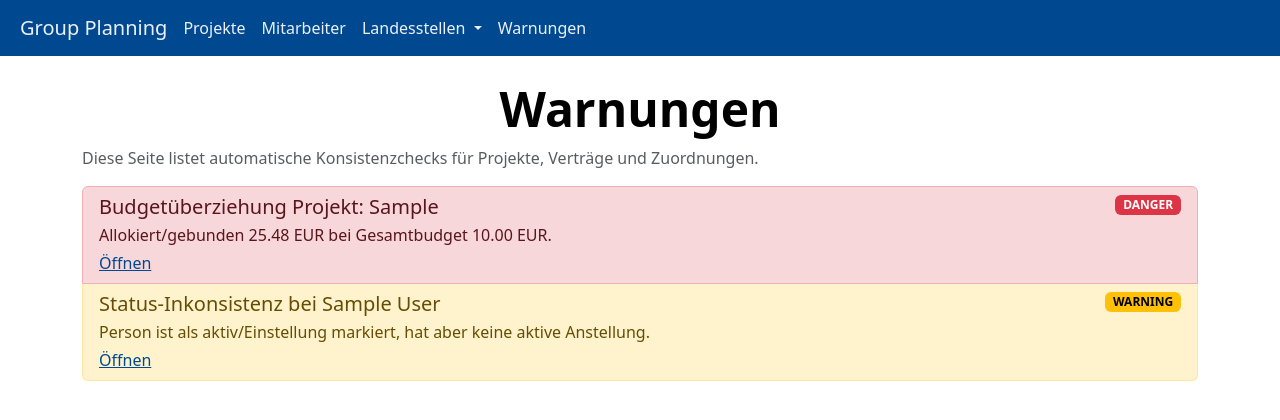
After one commit to wallento/researchgroupplanner, a Django app: page /warnings/ in a window 1280 px wide. The commit adds this page. Shown: the top 420 px of the page. Run offline with Django 5.2, Linux system fonts and the light colour scheme; tables that the repository leaves empty hold one stand-in row (values such as "Sample post"); some libraries are stand-ins or nearby versions.

Commit message:
feature: add project checks

```diff
--- a/controlling/templates/controlling/base.html
+++ b/controlling/templates/controlling/base.html
@@ -76,6 +76,11 @@
                             {% endfor %}
                         </div>
                     </li>
+                    <li class="nav-item">
+                        <a class="nav-link" href="{% url 'warnings' %}">
+                            Warnungen
+                        </a>
+                    </li>
                 </ul>
 
             </div>
--- /dev/null
+++ b/controlling/templates/controlling/warnings.html
@@ -0,0 +1,31 @@
+{% extends "controlling/base.html" %}
+
+{% block title %}Warnungen{% endblock %}
+{% block heading %}Warnungen{% endblock %}
+
+{% block content %}
+<p class="text-muted">Diese Seite listet automatische Konsistenzchecks für Projekte, Verträge und Zuordnungen.</p>
+
+{% if warnings_list %}
+    <div class="list-group mb-4">
+        {% for warning in warnings_list %}
+            <div class="list-group-item list-group-item-{% if warning.severity == 'danger' %}danger{% elif warning.severity == 'warning' %}warning{% elif warning.severity == 'success' %}success{% else %}light{% endif %}">
+                <div class="d-flex justify-content-between align-items-start">
+                    <div>
+                        <h5 class="mb-1">{{ warning.title }}</h5>
+                        <p class="mb-1">{{ warning.detail }}</p>
+                        <a href="{{ warning.link }}">Öffnen</a>
+                    </div>
+                    <span class="badge text-bg-{% if warning.severity == 'danger' %}danger{% elif warning.severity == 'warning' %}warning{% elif warning.severity == 'success' %}success{% else %}secondary{% endif %}">
+                        {{ warning.severity|upper }}
+                    </span>
+                </div>
+            </div>
+        {% endfor %}
+    </div>
+{% else %}
+    <div class="alert alert-success" role="alert">
+        Keine Warnungen gefunden.
+    </div>
+{% endif %}
+{% endblock %}
--- a/controlling/views.py
+++ b/controlling/views.py
@@ -1,13 +1,252 @@
 from decimal import Decimal
 from .utils import render
+from dateutil.relativedelta import relativedelta
 
-from projects.models import Landesstelle, Project
-from staffing.models import Employment, StaffMember
+from projects.models import Landesstelle, Project, StaffBudgetItem
+from staffing.models import Employment, EmploymentSalaries, StaffAssignment, StaffFundingAllocation, StaffMember
 from django.utils import timezone
 from django.db.models import Q
+from django.db.models import Sum
 
 from projects.checks import full_checks as projects_full_checks
+from projects.utils import calculate_salary_for_assignment
 from staffing.checks import full_checks as staffing_full_checks
+
+
+def _month_iter(start_date, end_date):
+    current = start_date.replace(day=1)
+    last = end_date.replace(day=1)
+    while current <= last:
+        yield current
+        current += relativedelta(months=1)
+
+
+def _month_key(date_obj):
+    return date_obj.strftime("%Y-%m")
+
+
+def warnings(request):
+    today = timezone.now().date()
+    warnings_list = []
+
+    # 1) Budget checks on staff budget items.
+    staff_budget_items = StaffBudgetItem.objects.select_related("project")
+    for budget_item in staff_budget_items:
+        projected_sum = Decimal("0.00")
+        for assignment in StaffAssignment.objects.filter(budget_item=budget_item).select_related("employment__staff_member"):
+            projected_sum += calculate_salary_for_assignment(assignment).salary_sum
+
+        if projected_sum > budget_item.amount:
+            warnings_list.append({
+                "severity": "danger",
+                "title": f"Budgetüberziehung Personalbudget: {budget_item.title}",
+                "detail": (
+                    f"Geplante Personalkosten {projected_sum} EUR überschreiten Budget {budget_item.amount} EUR "
+                    f"(Projekt {budget_item.project.acronym})."
+                ),
+                "link": f"/projects/details/{budget_item.project.acronym}/",
+            })
+
+    # 2) Budget checks on total project level.
+    projects = Project.objects.all()
+    for project in projects:
+        staff_sum = Decimal("0.00")
+        for assignment in StaffAssignment.objects.filter(budget_item__project=project):
+            staff_sum += calculate_salary_for_assignment(assignment).salary_sum
+
+        other_sum = project.otherbudgetitem_set.aggregate(total=Sum("otherbudgetitemtransaction__amount"))["total"] or Decimal("0.00")
+        overhead_sum = project.overheadbudgetitem_set.aggregate(total=Sum("amount"))["total"] or Decimal("0.00")
+        total_allocated = staff_sum + other_sum + overhead_sum
+
+        if total_allocated > project.budget_total:
+            warnings_list.append({
+                "severity": "danger",
+                "title": f"Budgetüberziehung Projekt: {project.acronym}",
+                "detail": (
+                    f"Allokiert/gebunden {total_allocated} EUR bei Gesamtbudget {project.budget_total} EUR."
+                ),
+                "link": f"/projects/details/{project.acronym}/",
+            })
+        elif total_allocated < project.budget_total:
+            remaining = project.budget_total - total_allocated
+            warnings_list.append({
+                "severity": "success",
+                "title": f"Restbudget vorhanden: {project.acronym}",
+                "detail": (
+                    f"Aktuell sind noch {remaining} EUR Restbudget verfügbar "
+                    f"(allokiert/gebunden: {total_allocated} EUR von {project.budget_total} EUR)."
+                ),
+                "link": f"/projects/details/{project.acronym}/",
+            })
+
+        if project.staffbudgetitem_set.count() == 0:
+            warnings_list.append({
+                "severity": "warning",
+                "title": f"Projekt ohne Personalbudget: {project.acronym}",
+                "detail": "Es ist kein Personalbudget-Posten hinterlegt.",
+                "link": f"/projects/details/{project.acronym}/",
+            })
+
+        if project.overheadbudgetitem_set.count() == 0:
+            warnings_list.append({
+                "severity": "warning",
+                "title": f"Projekt ohne Overheadposition: {project.acronym}",
+                "detail": "Es ist keine Overhead-Position hinterlegt.",
+                "link": f"/projects/details/{project.acronym}/",
+            })
+
+    # 3) Overlapping salary periods per employment.
+    for employment in Employment.objects.select_related("staff_member"):
+        salaries = list(EmploymentSalaries.objects.filter(employment=employment).order_by("start_date", "end_date"))
+        for i in range(len(salaries) - 1):
+            current = salaries[i]
+            following = salaries[i + 1]
+            if following.start_date <= current.end_date:
+                warnings_list.append({
+                    "severity": "warning",
+                    "title": f"Überlappende Gehaltssätze: {employment.staff_member}",
+                    "detail": (
+                        f"Gehalt {current.start_date} - {current.end_date} überlappt mit "
+                        f"{following.start_date} - {following.end_date}."
+                    ),
+                    "link": f"/staffing/details/{employment.staff_member.id}/",
+                })
+
+    employments = Employment.objects.select_related("staff_member").prefetch_related(
+        "stafffundingallocation_set__budget_item__project",
+        "stafffundingallocation_set__landesstelle",
+    )
+
+    for employment in employments:
+        allocations = list(employment.stafffundingallocation_set.all())
+        expected = Decimal(employment.percentage)
+
+        if not allocations:
+            warnings_list.append({
+                "severity": "warning",
+                "title": f"Keine Zuordnung für {employment.staff_member}",
+                "detail": (
+                    f"Die Anstellung ({employment.start_date} - {employment.end_date}, {employment.percentage}%) "
+                    "hat keine Finanzierungszuordnungen."
+                ),
+                "link": f"/staffing/details/{employment.staff_member.id}/",
+            })
+            continue
+
+        under_months = []
+        over_months = []
+
+        # Compare per month contract percentage vs summed allocations.
+        for month in _month_iter(employment.start_date, employment.end_date):
+            total = Decimal("0.00")
+            for allocation in allocations:
+                alloc_start = allocation.start_date
+                alloc_end = allocation.end_date or employment.end_date
+                if alloc_start.replace(day=1) <= month <= alloc_end.replace(day=1):
+                    total += Decimal(allocation.percentage)
+
+            if total < expected:
+                under_months.append((_month_key(month), total))
+            elif total > expected:
+                over_months.append((_month_key(month), total))
+
+        if under_months:
+            sample = ", ".join(f"{m} ({p}%)" for m, p in under_months[:4])
+            if len(under_months) > 4:
+                sample += ", ..."
+            warnings_list.append({
+                "severity": "warning",
+                "title": f"Unterallokation bei {employment.staff_member}",
+                "detail": (
+                    f"{len(under_months)} Monat(e) liegen unter dem Vertragsanteil von {employment.percentage}%: {sample}"
+                ),
+                "link": f"/staffing/details/{employment.staff_member.id}/",
+            })
+
+        if over_months:
+            sample = ", ".join(f"{m} ({p}%)" for m, p in over_months[:4])
+            if len(over_months) > 4:
+                sample += ", ..."
+            warnings_list.append({
+                "severity": "danger",
+                "title": f"Überallokation bei {employment.staff_member}",
+                "detail": (
+                    f"{len(over_months)} Monat(e) liegen über dem Vertragsanteil von {employment.percentage}%: {sample}"
+                ),
+                "link": f"/staffing/details/{employment.staff_member.id}/",
+            })
+
+        for allocation in allocations:
+            alloc_end = allocation.end_date or employment.end_date
+
+            if allocation.start_date < employment.start_date or alloc_end > employment.end_date:
+                warnings_list.append({
+                    "severity": "warning",
+                    "title": f"Zuordnung außerhalb der Vertragslaufzeit ({employment.staff_member})",
+                    "detail": (
+                        f"Zuordnung {allocation.percentage}% läuft von {allocation.start_date} bis {alloc_end}, "
+                        f"Vertrag aber nur von {employment.start_date} bis {employment.end_date}."
+                    ),
+                    "link": f"/staffing/details/{employment.staff_member.id}/",
+                })
+
+            if allocation.budget_item_id:
+                project = allocation.budget_item.project
+                project_end = project.extension_planning_date or project.end_date
+                if allocation.start_date < project.start_date or alloc_end > project_end:
+                    warnings_list.append({
+                        "severity": "warning",
+                        "title": f"Zuordnung außerhalb Projektlaufzeit ({project.acronym})",
+                        "detail": (
+                            f"Zuordnung {allocation.percentage}% ({allocation.start_date} - {alloc_end}) "
+                            f"liegt außerhalb Projektzeitraum {project.start_date} - {project_end}."
+                        ),
+                        "link": f"/projects/details/{project.acronym}/",
+                    })
+            elif allocation.landesstelle_id:
+                ls = allocation.landesstelle
+                if allocation.start_date < ls.start_date:
+                    warnings_list.append({
+                        "severity": "warning",
+                        "title": f"Zuordnung vor Landesstellen-Start ({ls.title})",
+                        "detail": (
+                            f"Zuordnung startet am {allocation.start_date}, Landesstelle aber erst am {ls.start_date}."
+                        ),
+                        "link": f"/projects/landesstelle/{ls.id}/",
+                    })
+                if ls.end_date and alloc_end > ls.end_date:
+                    warnings_list.append({
+                        "severity": "warning",
+                        "title": f"Zuordnung nach Landesstellen-Ende ({ls.title})",
+                        "detail": (
+                            f"Zuordnung endet am {alloc_end}, Landesstelle aber am {ls.end_date}."
+                        ),
+                        "link": f"/projects/landesstelle/{ls.id}/",
+                    })
+
+    for staff_member in StaffMember.objects.prefetch_related("employment_set"):
+        active_employments = [e for e in staff_member.employment_set.all() if e.start_date <= today <= e.end_date]
+        if staff_member.status == "alumni" and active_employments:
+            warnings_list.append({
+                "severity": "warning",
+                "title": f"Status-Inkonsistenz bei {staff_member}",
+                "detail": "Person ist als Alumni markiert, hat aber aktive Anstellung(en).",
+                "link": f"/staffing/details/{staff_member.id}/",
+            })
+        if staff_member.status in {"active", "in_hire"} and not active_employments:
+            warnings_list.append({
+                "severity": "warning",
+                "title": f"Status-Inkonsistenz bei {staff_member}",
+                "detail": "Person ist als aktiv/Einstellung markiert, hat aber keine aktive Anstellung.",
+                "link": f"/staffing/details/{staff_member.id}/",
+            })
+
+    severity_order = {"danger": 0, "warning": 1, "info": 2, "success": 3}
+    warnings_list.sort(key=lambda item: (severity_order.get(item["severity"], 99), item["title"]))
+
+    return render(request, "controlling/warnings.html", {
+        "warnings_list": warnings_list,
+    })
 
 # Create your views here.
 def main(request):
--- a/groupplanning/urls.py
+++ b/groupplanning/urls.py
@@ -18,10 +18,11 @@ from django.contrib import admin
 from django.conf import settings
 from django.urls import include, path
 
-from controlling.views import main as controlling_main
+from controlling.views import main as controlling_main, warnings as controlling_warnings
 
 urlpatterns = [
     path("", controlling_main, name="main"),
+    path("warnings/", controlling_warnings, name="warnings"),
     path("staffing/", include("staffing.urls")),
     path("projects/", include("projects.urls")),
     path("admin/", admin.site.urls),
```
